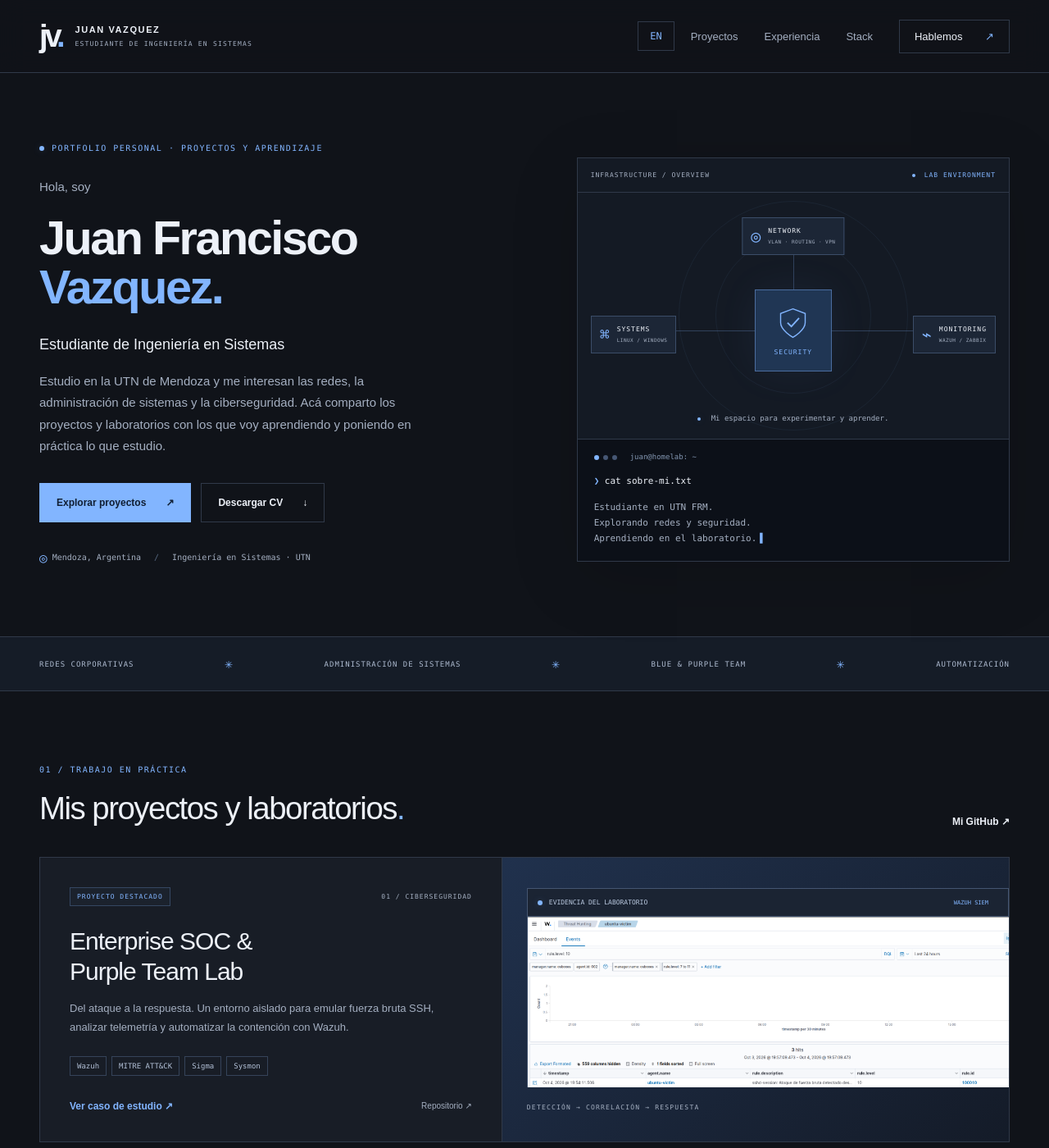
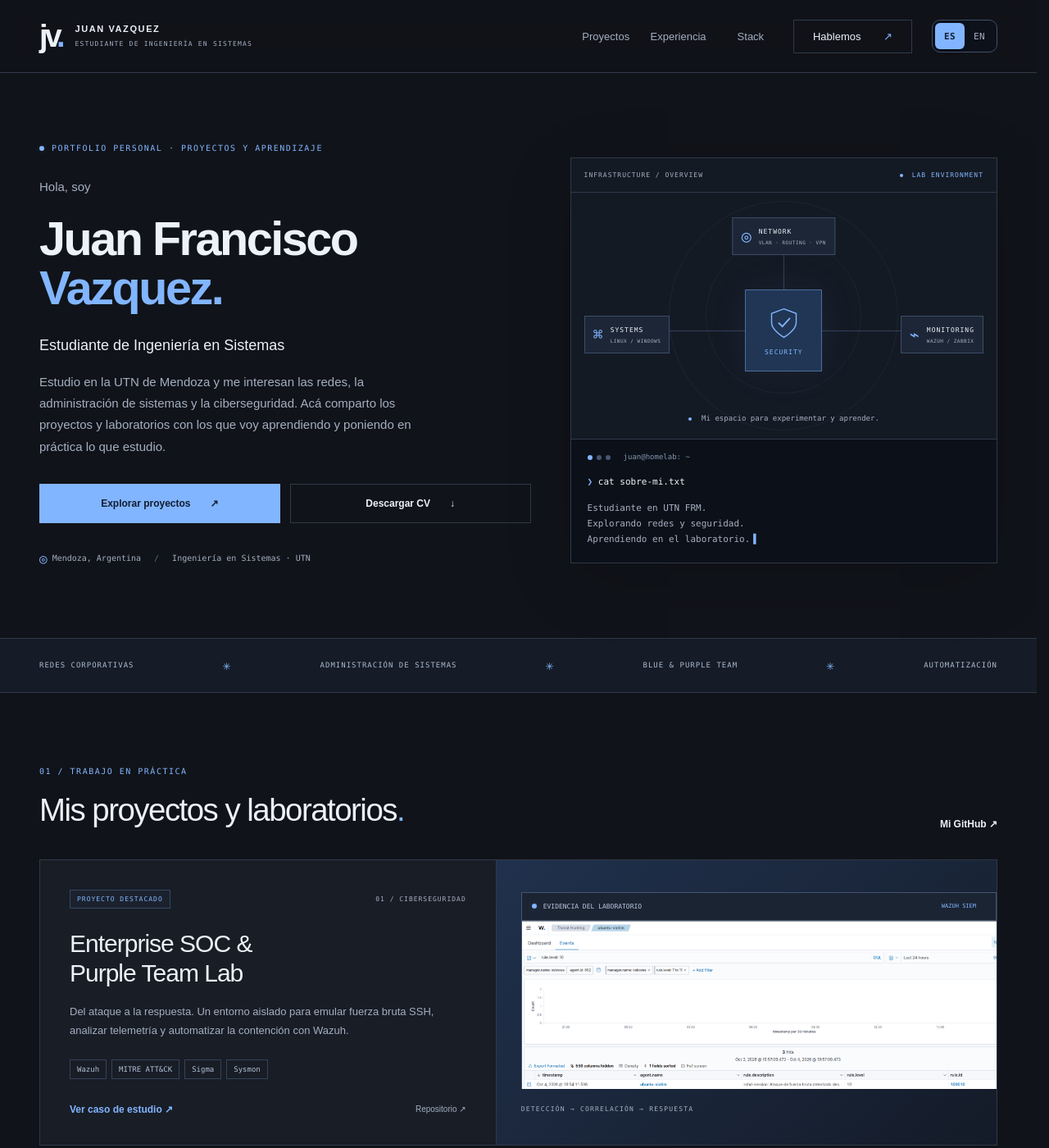
Before and after one commit to Jusnock/jusnock.github.io, an MkDocs documentation site: the page built from docs/index.md, in a window 1280 px wide and 1400 px high. Shown: the whole window at 82% size. Built offline with MkDocs 1.6.1 and Material for MkDocs 9.7.7, drawn with Linux system fonts in a browser that asks for light colours.

Commit message:
Improve language switch styling and prevent layout shifts

```diff
--- a/docs/javascripts/home-i18n.js
+++ b/docs/javascripts/home-i18n.js
@@ -107,7 +107,7 @@
   const originalTitle = document.title;
   const originalOgTitle = document.querySelector('meta[property="og:title"]').content;
   let language = "es";
-  function setLanguage(next) {
+  function renderLanguage(next) {
     language = next === "en" ? "en" : "es";
     document.documentElement.lang = language;
     textNodes.forEach(({ node, source, original }) => {
@@ -119,17 +119,47 @@
     descriptions.forEach(({ element, original }) => {
       element.content = language === "en" ? "Juan Francisco Vazquez, Information Systems Engineering student in Mendoza, Argentina. Networking and cybersecurity projects, labs, experience and contact." : original;
     });
-    button.textContent = language === "es" ? "EN" : "ES";
-    button.lang = language === "es" ? "en" : "es";
+    button.dataset.active = language;
+    button.setAttribute("aria-pressed", String(language === "en"));
     button.setAttribute("aria-label", language === "es" ? "Switch to English" : "Cambiar a español");
     button.title = button.getAttribute("aria-label");
     const status = document.querySelector("#copy-status");
     if (status.dataset.copied === "true") status.textContent = language === "es" ? "Email copiado" : "Email copied";
-    try { localStorage.setItem("portfolio-language", language); } catch {}
   }
   let saved = "es";
   try { saved = localStorage.getItem("portfolio-language") || "es"; } catch {}
-  setLanguage(saved);
-  button.hidden = false;
-  button.addEventListener("click", () => setLanguage(language === "es" ? "en" : "es"));
+  // Reserve the taller translation at the current viewport width. Both passes
+  // happen synchronously before paint, so swapping text does not move sections.
+  const stableBlocks = [...document.querySelectorAll(
+    "main p, main h2, main h3, .brand-sub, .project-meta, .project-links, .image-bar, .image-caption, .map-caption, .specialties, .actions, .social-links, .footer"
+  )];
+  function reserveTranslationSpace() {
+    const current = language;
+    const scrollY = window.scrollY;
+    stableBlocks.forEach(element => element.style.removeProperty("min-height"));
+    renderLanguage("es");
+    const spanish = stableBlocks.map(element => element.getBoundingClientRect().height);
+    renderLanguage("en");
+    const english = stableBlocks.map(element => element.getBoundingClientRect().height);
+    stableBlocks.forEach((element, index) => {
+      element.style.minHeight = `${Math.ceil(Math.max(spanish[index], english[index]))}px`;
+    });
+    renderLanguage(current);
+    window.scrollTo({ top: scrollY, behavior: "instant" });
+  }
+  renderLanguage(saved);
+  reserveTranslationSpace();
+  button.disabled = false;
+  button.addEventListener("click", () => {
+    const scrollY = window.scrollY;
+    renderLanguage(language === "es" ? "en" : "es");
+    try { localStorage.setItem("portfolio-language", language); } catch {}
+    window.scrollTo({ top: scrollY, behavior: "instant" });
+  });
+  let resizeFrame;
+  window.addEventListener("resize", () => {
+    cancelAnimationFrame(resizeFrame);
+    resizeFrame = requestAnimationFrame(reserveTranslationSpace);
+  });
+  document.fonts?.ready.then(reserveTranslationSpace);
 })();
--- a/docs/javascripts/home.js
+++ b/docs/javascripts/home.js
@@ -20,7 +20,7 @@ document.addEventListener("keydown", event => {
 document.addEventListener("click", event => {
   if (!event.target.closest(".nav-wrap")) closeMenu();
 });
-window.matchMedia("(min-width: 801px)").addEventListener("change", closeMenu);
+window.matchMedia("(min-width: 1001px)").addEventListener("change", closeMenu);
 document.querySelector("#copy-email").addEventListener("click", async () => {
   const status = document.querySelector("#copy-status");
   try {
--- a/docs/stylesheets/home.css
+++ b/docs/stylesheets/home.css
@@ -1075,27 +1075,80 @@ h2 {
   .brand-sub { max-width: 170px; font-size: 6px; line-height: 1.5; }
 }
 
-/* Language control stays visible next to the mobile menu. */
-.nav-wrap { gap: 20px; }
+/* A fixed-size segmented language switch avoids changing the header width. */
+html { scrollbar-gutter: stable; overflow-anchor: none; }
+.nav-wrap { gap: 24px; }
+.header .brand { min-width: 0; margin-right: auto; }
+.header .brand-sub { width: 235px; max-width: 100%; line-height: 1.5; }
+.header nav { order: 1; gap: 16px; }
+.header nav > a { width: 10ch; text-align: center; flex-shrink: 0; }
+.header nav > .nav-contact { width: 145px; }
 .language-toggle {
-  margin-left: auto;
+  order: 2;
+  position: relative;
+  display: inline-grid;
+  grid-template-columns: repeat(2, 36px);
+  align-items: center;
   flex-shrink: 0;
-  background: transparent;
-  color: var(--accent);
-  border: 1px solid var(--line);
-  padding: 10px 14px;
-  font: 12px var(--mono);
+  height: 40px;
+  padding: 3px;
+  border: 1px solid #42516a;
+  border-radius: 10px;
+  background: #0c111a;
+  color: var(--muted);
+  font: 11px var(--mono);
+  letter-spacing: .5px;
   cursor: pointer;
+  isolation: isolate;
 }
-.language-toggle:hover { background: var(--surface); border-color: var(--accent); }
-@media (max-width: 800px) {
-  .nav-wrap { gap: 10px; }
-  .brand { gap: 10px; letter-spacing: 1px; }
+.language-toggle::before {
+  content: "";
+  position: absolute;
+  z-index: -1;
+  inset: 3px auto 3px 3px;
+  width: 36px;
+  border-radius: 6px;
+  background: var(--accent);
+  box-shadow: 0 1px 6px #0003;
+  transition: transform .18s ease;
+}
+.language-toggle[data-active="en"]::before { transform: translateX(36px); }
+.language-option { text-align: center; }
+.language-toggle[data-active="es"] [data-language="es"],
+.language-toggle[data-active="en"] [data-language="en"] { color: #101e33; font-weight: 700; }
+.language-toggle:hover { border-color: var(--accent); }
+.language-toggle:disabled { cursor: default; opacity: .6; }
+.header .menu-toggle { order: 3; }
+main, .hero-copy, .project-copy, .stack-item { min-width: 0; }
+.project-links a { overflow-wrap: anywhere; }
+.actions > .button { flex: 1; min-width: 0; text-align: center; }
+@media (max-width: 1000px) {
+  .header .nav-wrap { height: 74px; gap: 12px; }
+  .header .brand { gap: 10px; letter-spacing: 1px; }
   .header .brand-mark { font-size: 32px; }
-  .language-toggle { padding: 10px; }
-  .menu-toggle { flex-shrink: 0; gap: 6px; padding: 10px; }
+  .header .brand-sub { width: 190px; font-size: 6px; }
+  .header .menu-toggle {
+    display: flex; align-items: center; gap: 6px; flex-shrink: 0;
+    width: 78px; justify-content: center; padding: 10px 8px;
+    background: transparent; color: var(--text); border: 1px solid var(--line); font-size: 12px;
+  }
+  .header nav {
+    position: absolute; top: 74px; left: 0; right: 0;
+    display: none; flex-direction: column; align-items: stretch;
+    padding: 20px; gap: 12px; background: var(--bg); border-bottom: 1px solid var(--line);
+  }
+  .header nav.is-open { display: flex; }
+  .header nav > a, .header nav > .nav-contact { width: 100%; text-align: left; padding: 12px; }
 }
-@media (max-width: 380px) {
-  .header .brand { font-size: 9px; }
-  .header .brand-sub { max-width: 110px; font-size: 5px; }
+@media (max-width: 480px) {
+  .header .nav-wrap { gap: 8px; }
+  .header .brand { font-size: 9px; gap: 8px; }
+  .header .brand-sub { display: none; }
+  .header .brand-mark { font-size: 28px; }
+  .header .menu-toggle { width: 62px; font-size: 11px; padding-inline: 5px; }
+  .language-toggle { grid-template-columns: repeat(2, 30px); height: 38px; }
+  .language-toggle::before { width: 30px; }
+  .language-toggle[data-active="en"]::before { transform: translateX(30px); }
+  .actions { flex-wrap: wrap; }
+  .actions > .button { flex-basis: 130px; }
 }
--- a/overrides/home.html
+++ b/overrides/home.html
@@ -14,7 +14,7 @@
 <a class="skip-link" href="#contenido">Saltar al contenido</a>
 <header class="header"><div class="container nav-wrap">
 <a class="brand" href="#home" aria-label="Juan Vazquez, inicio"><span class="brand-mark">jv<span>.</span></span><span>JUAN VAZQUEZ<span class="brand-sub">ESTUDIANTE DE INGENIERÍA EN SISTEMAS</span></span></a>
-<button id="language-toggle" class="language-toggle" type="button" lang="en" aria-label="Switch to English" hidden>EN</button>
+<button id="language-toggle" class="language-toggle" type="button" aria-label="Switch to English" aria-pressed="false" disabled><span class="language-option" data-language="es" lang="es" aria-hidden="true">ES</span><span class="language-option" data-language="en" lang="en" aria-hidden="true">EN</span></button>
 <button class="menu-toggle" aria-expanded="false" aria-controls="navigation">Menú <span aria-hidden="true">☰</span></button>
 <nav id="navigation" aria-label="Navegación principal"><a href="#projects">Proyectos</a><a href="#experience">Experiencia</a><a href="#skills">Stack</a><a class="nav-contact" href="#contact">Hablemos <span aria-hidden="true">↗</span></a></nav>
 </div></header>
```
Also changed, not shown: README.md (+1 -1 lines).
